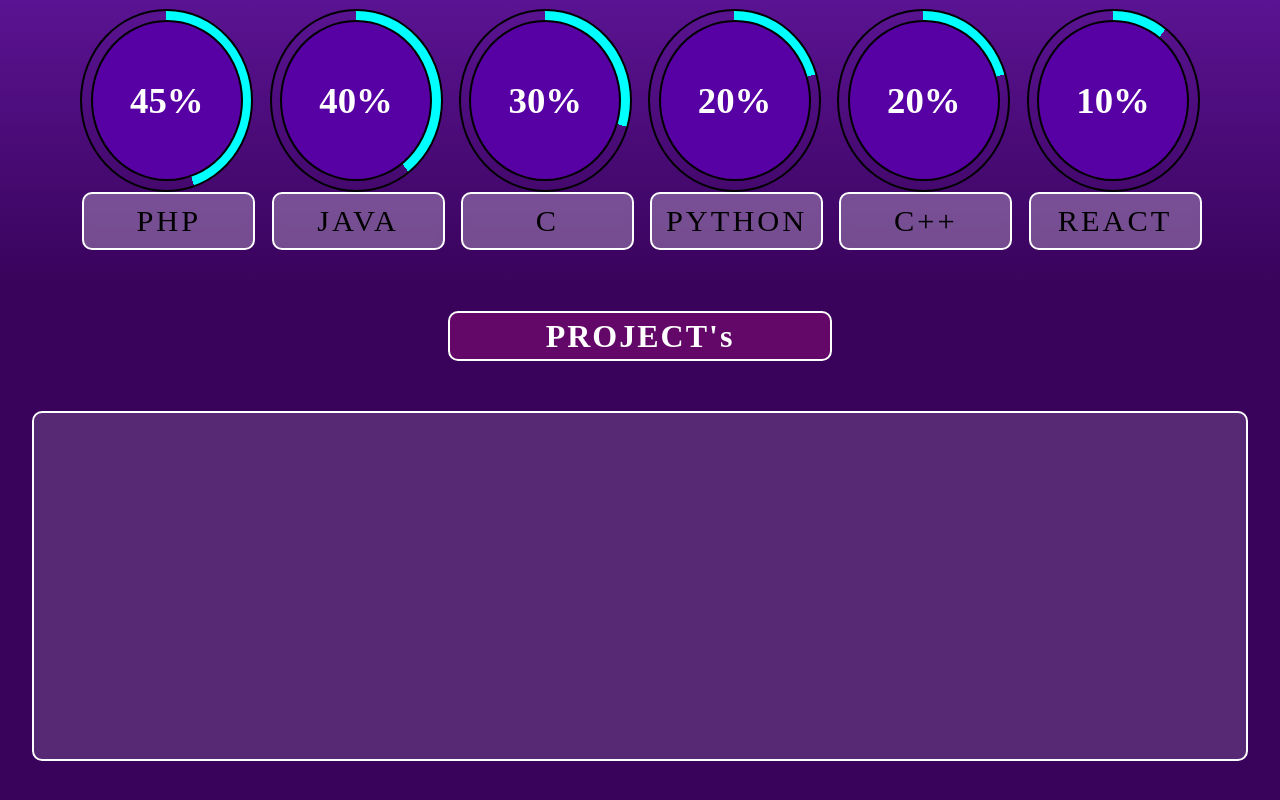
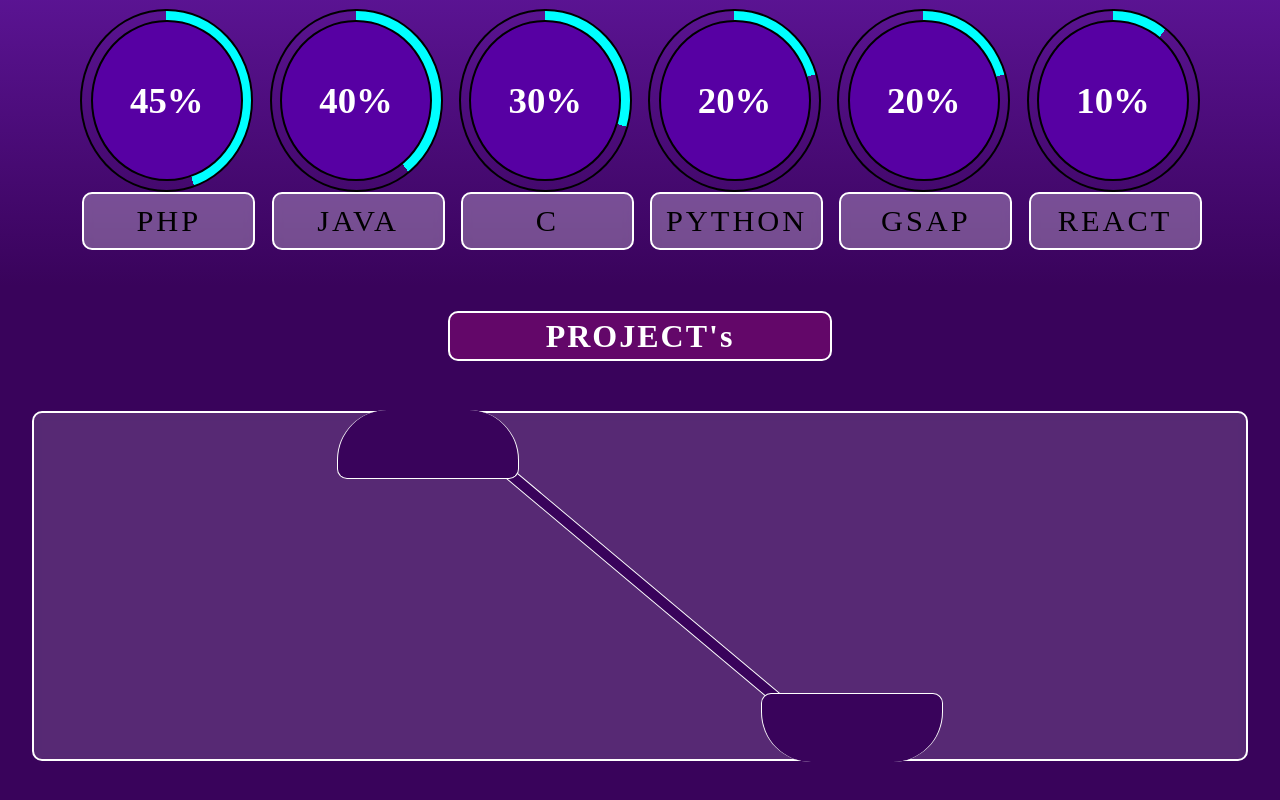
Before and after one commit to Mubashir12-a/Personal_Portfolio, a plain HTML site: page index.html in a window 1280 px wide. Shown: the part 2494-3294 px from the top of the page. Drawn offline with nearby package versions, Linux system fonts and the light colour scheme.

Commit message:
Updated On 09-02-2025

```diff
--- a/index.html
+++ b/index.html
@@ -141,7 +141,9 @@
         <section id="projects-Sec-1">
             <h2>PROJECT's</h2>
             <div class="container">
-
+                <span></span>
+                <span></span>
+                <span></span>
             </div>
         </section>
 
--- a/script.js
+++ b/script.js
@@ -23,11 +23,12 @@ function SetSkillArc(i, per){
     let Interval = setInterval(() => {
         if(j <= per){
             spanArr[i].parentNode.style.background = `conic-gradient(cyan 0% ${j}%, transparent ${j}% 100%)`;
+            spanArr[i].textContent = j + "%";
             j++;
         } else{
             clearInterval(Interval);
         }
-    }, 20)
+    }, 50)
 }
 
 function SetContentPer(ValuePer){
--- a/style.css
+++ b/style.css
@@ -493,7 +493,7 @@ header nav ul li:hover {
     content: "Python";
 }
 #skills .container .block:nth-child(11) span::after {
-    content: "C++";
+    content: "GSAP";
 }
 #skills .container .block:nth-child(12) span::after {
     content: "React";
@@ -534,9 +534,45 @@ header nav ul li:hover {
     background-color: rgba(255, 255, 255, 0.152);
     backdrop-filter: blur(5px);
     border-radius: 10px;
+    position: relative;
 }
 
+#projects-Sec-1 .container span:nth-child(1) {
+    position: absolute;
+    top: -1%;
+    left: 25%;
+    height: 20%;
+    width: 15%;
+    background-color: rgb(57, 3, 91);
+    border-radius: 50px 50px 10px 10px;
+    border: 1px solid white;
+    border-top: none;
+}
 
+#projects-Sec-1 .container span:nth-child(2) {
+    position: absolute;
+    bottom: -1%;
+    right: 25%;
+    height: 20%;
+    width: 15%;
+    background-color: rgb(57, 3, 91);
+    border-radius: 10px 10px 50px 50px;
+    border: 1px solid white;
+    border-bottom: none;
+}
+
+#projects-Sec-1 .container span:nth-child(3) {
+    position: absolute;
+    bottom: 0%;
+    right: 51%;
+    height: 110%;
+    width: 1%;
+    background-color: rgb(57, 3, 91);
+    transform: rotate(-50deg) translate(0, 5%);
+    border-left: 1px solid white;
+    border-right: 1px solid white;
+    z-index: -1;
+}
 
 
 
```
